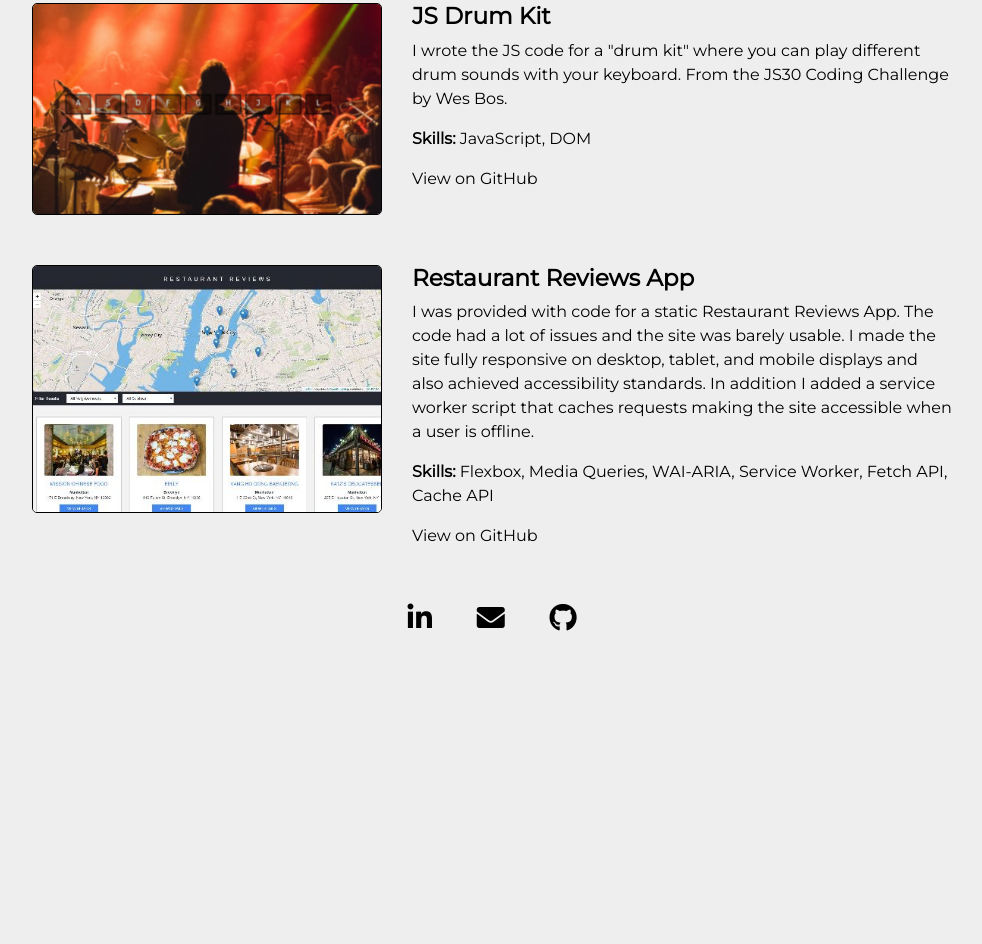
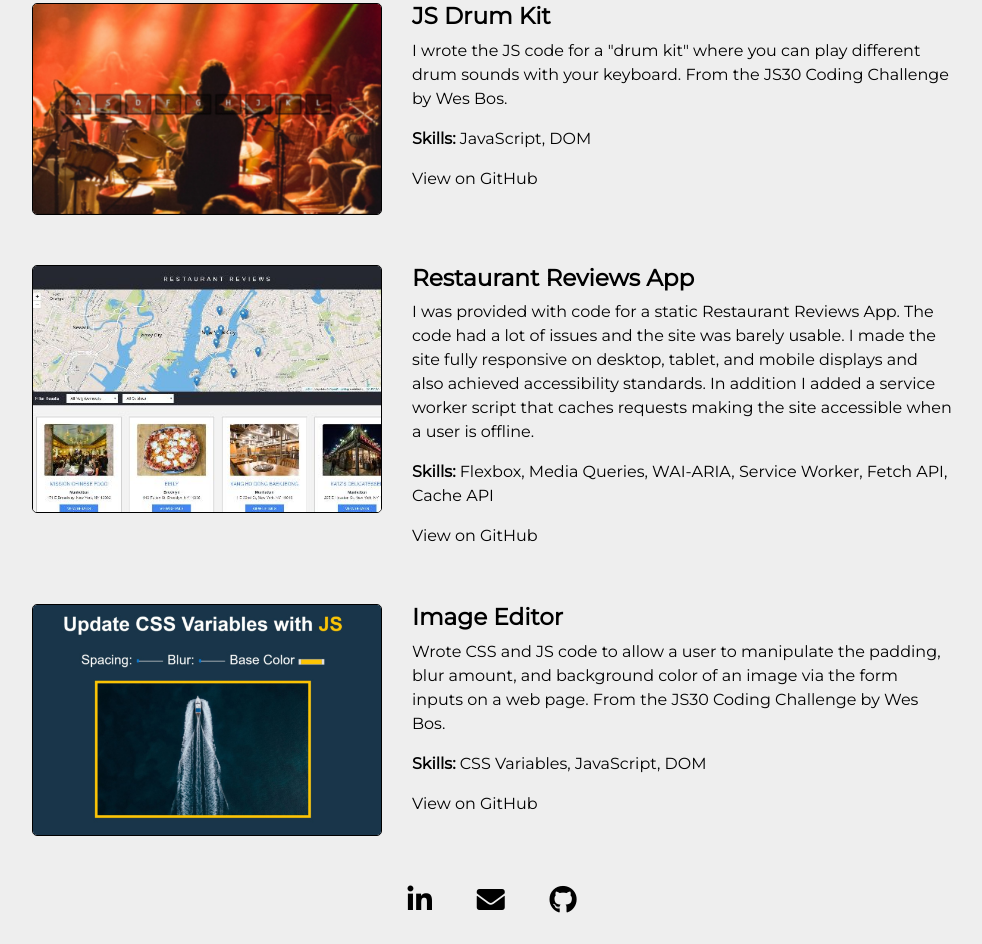
Before and after one commit to fredbouk/portfolio, a plain HTML site: page index.html in a window 1280 px wide. Shown: the part 1182-2126 px from the top of the page, without its empty margins (148-1130 px from the left). Before the commit the page ends 1844 px from the top, so only its background shows below. Drawn offline with nearby package versions, Linux system fonts and the light colour scheme.

Commit message:
Added project Image Editor

```diff
--- a/index.html
+++ b/index.html
@@ -120,6 +120,23 @@
 
       </div>
 
+
+      <div class="row justify-content-center project">
+
+        <div class="col-8 col-md-4 col-lg-4">
+          <a href="https://fredbouk.github.io/js30-css-variables/index.html" target="_blank"><img src="img/css-variables.jpg" class="img-fluid project-img" alt="website with map and restaurants list"></a>
+        </div>
+
+        <div class="col-12 col-md-8 col-lg-6">
+          <h3>Image Editor</h3>
+          <p>Wrote CSS and JS code to allow a user to manipulate the padding, blur amount, and background color of an image via the form inputs on a web page.
+             From the JS30 Coding Challenge by Wes Bos.</p>
+          <p><span class="skills">Skills:</span> CSS Variables, JavaScript, DOM</p>
+          <a href="https://github.com/fredbouk/js30-css-variables" class="no-underline" target="_blank"><p>View on GitHub</p></a>
+        </div>
+
+      </div>
+
     </main>
 
     <footer>
```
Also changed, not shown: img/css-variables.jpg (added).
